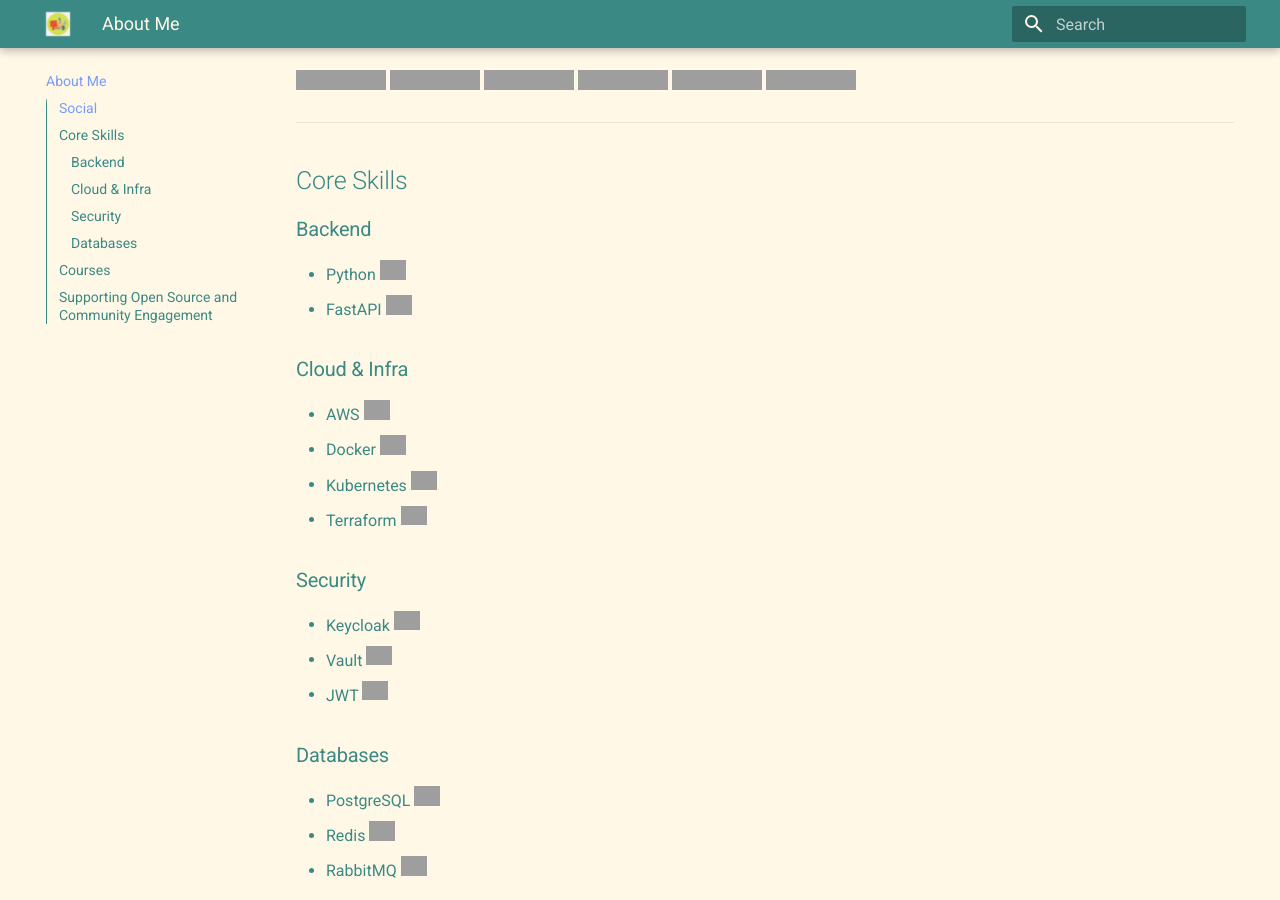
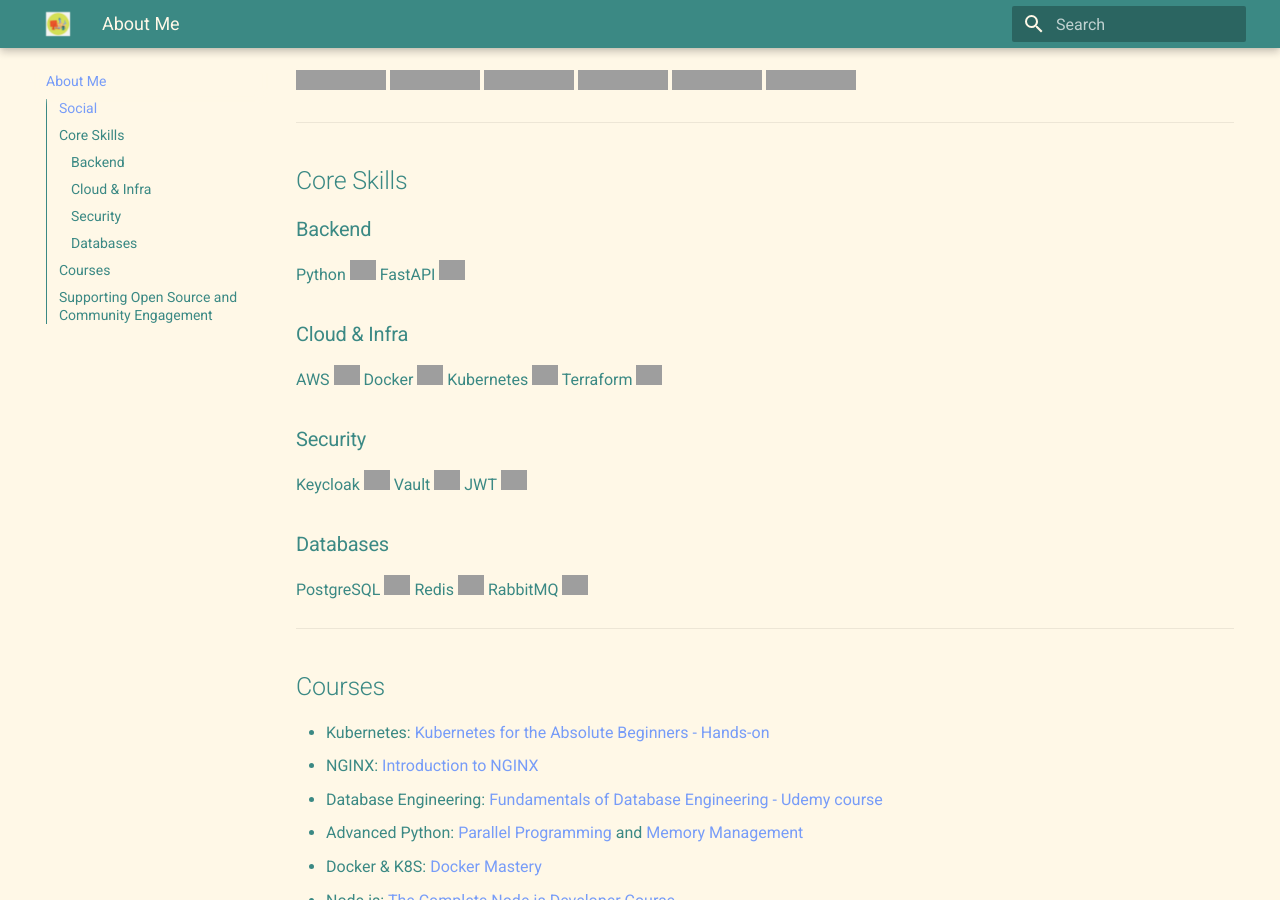
Before and after one commit to Kfir-G/kfir-g.github.io, an MkDocs documentation site: the page built from docs/about.md, in a window 1280 px wide and 900 px high, scrolled down 419 px. Built offline with MkDocs 1.6.1 and Material for MkDocs 9.7.7, drawn with Linux system fonts in a browser that asks for light colours; grey boxes are pictures that could not be loaded.

Commit message:
Refactor skill section formatting for consistency and clarity

```diff
--- a/docs/about.md
+++ b/docs/about.md
@@ -19,24 +19,24 @@
 ## Core Skills
 
 ### Backend
-- Python <img src="https://img.icons8.com/color/30/python.png" width="26">
-- FastAPI <img src="https://cdn.jsdelivr.net/npm/simple-icons@v9/icons/fastapi.svg" width="26">
+Python <img src="https://img.icons8.com/color/30/python.png" width="26">
+FastAPI <img src="https://cdn.jsdelivr.net/npm/simple-icons@v9/icons/fastapi.svg" width="26">
 
 ### Cloud & Infra
-- AWS <img src="https://img.icons8.com/color/30/amazon-web-services.png" width="26">
-- Docker <img src="https://img.icons8.com/color/30/docker.png" width="26">
-- Kubernetes <img src="https://img.icons8.com/color/30/kubernetes.png" width="26">
-- Terraform <img src="https://img.icons8.com/color/30/terraform.png" width="26">
+AWS <img src="https://img.icons8.com/color/30/amazon-web-services.png" width="26">
+Docker <img src="https://img.icons8.com/color/30/docker.png" width="26">
+Kubernetes <img src="https://img.icons8.com/color/30/kubernetes.png" width="26">
+Terraform <img src="https://img.icons8.com/color/30/terraform.png" width="26">
 
 ### Security
-- Keycloak <img src="https://img.icons8.com/fluency/30/key-cloak.png" width="26">
-- Vault <img src="https://img.icons8.com/ios/30/hashicorp.png" width="26">
-- JWT <img src="https://img.icons8.com/color/30/java-web-token.png" width="26">
+Keycloak <img src="https://img.icons8.com/fluency/30/key-cloak.png" width="26">
+Vault <img src="https://img.icons8.com/ios/30/hashicorp.png" width="26">
+JWT <img src="https://img.icons8.com/color/30/java-web-token.png" width="26">
 
 ### Databases
-- PostgreSQL <img src="https://img.icons8.com/color/30/postgreesql.png" width="26">
-- Redis <img src="https://img.icons8.com/color/30/redis.png" width="26">
-- RabbitMQ <img src="https://icon.icepanel.io/Technology/svg/RabbitMQ.svg" width="26">
+PostgreSQL <img src="https://img.icons8.com/color/30/postgreesql.png" width="26">
+Redis <img src="https://img.icons8.com/color/30/redis.png" width="26">
+RabbitMQ <img src="https://icon.icepanel.io/Technology/svg/RabbitMQ.svg" width="26">
 
 ---
 
```
